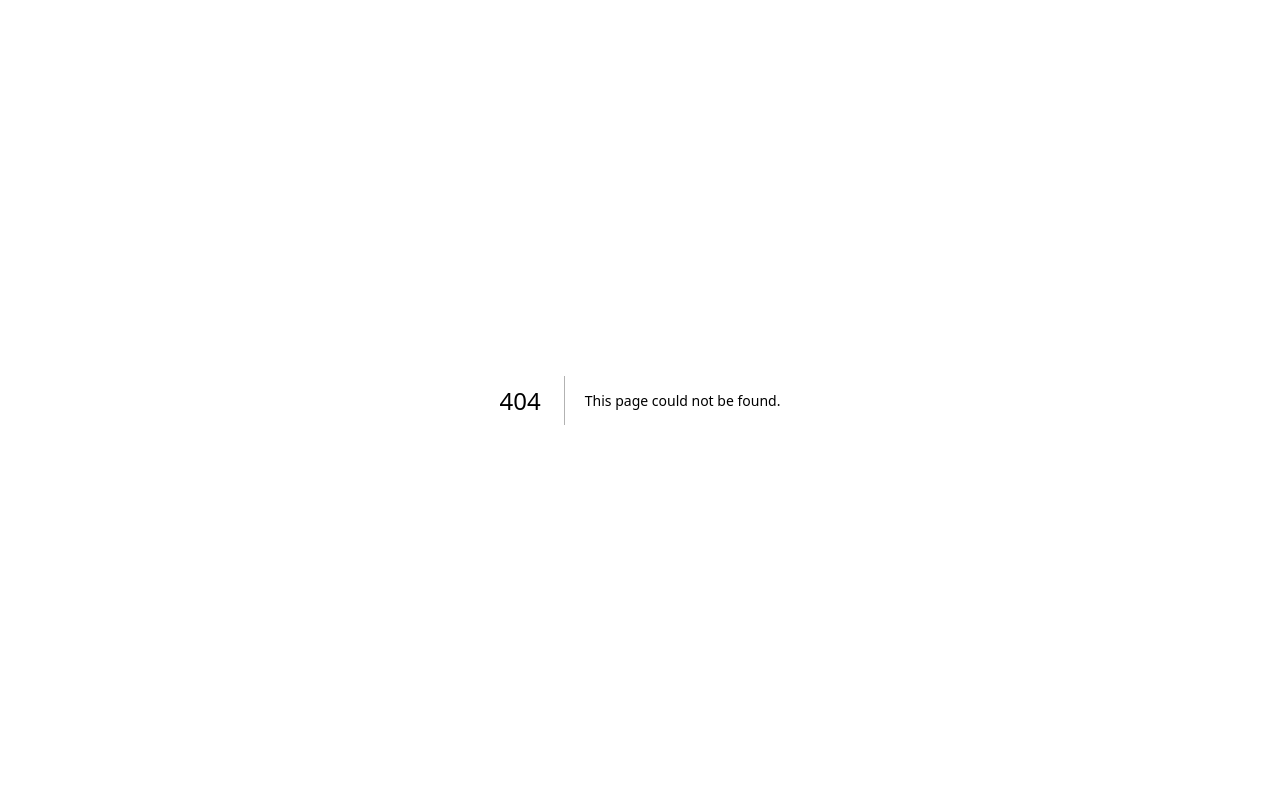
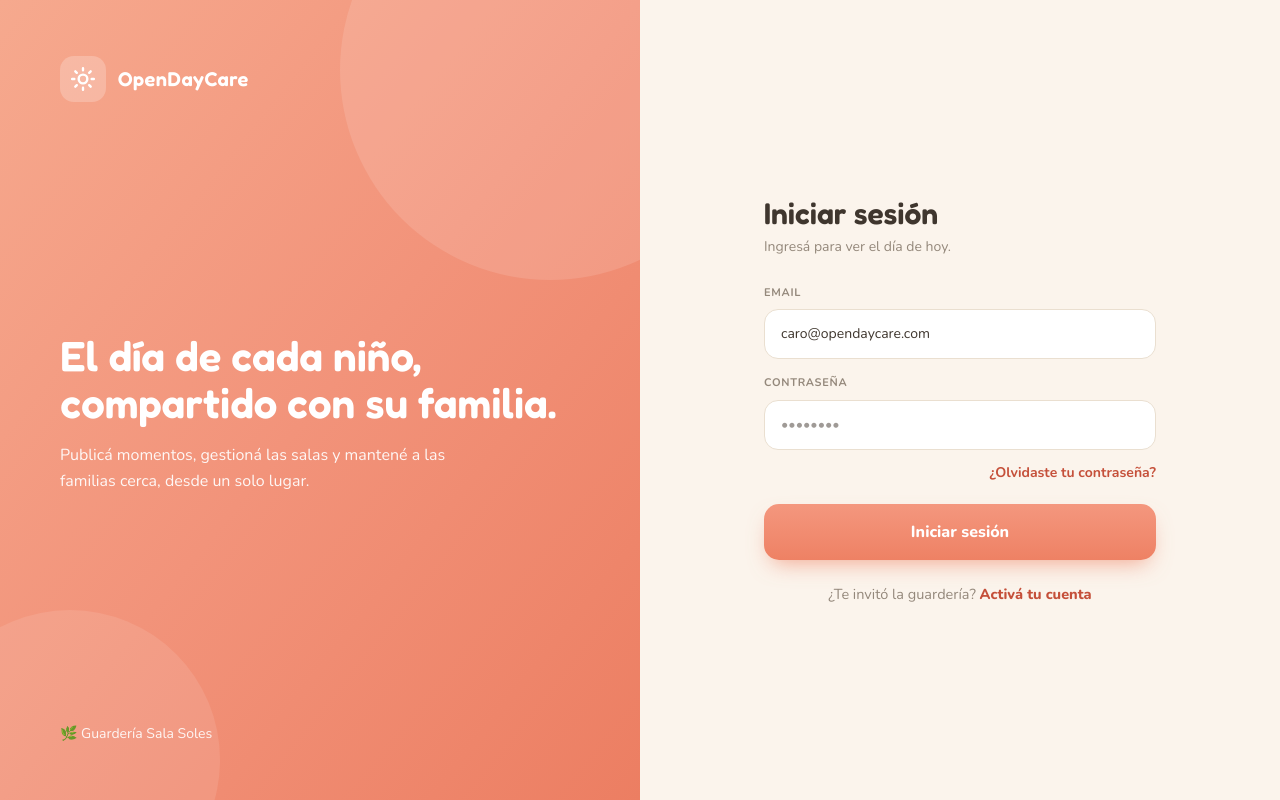
Before and after one commit to AnaRoGon/open-daycare, a Next.js app: page /login in a window 1280 px wide. Before the commit this address had no page. Built offline with nearby package versions, Linux system fonts and the light colour scheme.

Commit message:
Step 02: Create login page

```diff
--- /dev/null
+++ b/app/(auth)/login/page.tsx
@@ -0,0 +1,101 @@
+"use client";
+
+import { useState } from "react";
+import Link from "next/link";
+
+export default function LoginPage() {
+  const [role] = useState<"staff" | "parent">("staff");
+
+  // Role state tracked for future use — no UI toggle shown
+  void role;
+
+  return (
+    <div className="min-h-screen grid grid-cols-1 lg:grid-cols-2 bg-[#FBF4EC]">
+      {/* Branding panel — hidden on mobile */}
+      <div className="hidden lg:flex relative flex-col justify-between p-14 xl:p-[56px_60px] text-white overflow-hidden bg-gradient-to-br from-[#F6A98E] via-[#F2937A] to-[#EC7E62]">
+        {/* Decorative circles */}
+        <div className="absolute w-[420px] h-[420px] rounded-full bg-white/12 -top-[140px] -right-[120px]" />
+        <div className="absolute w-[300px] h-[300px] rounded-full bg-white/10 -bottom-[110px] -left-[80px]" />
+
+        {/* Logo */}
+        <div className="relative flex items-center gap-3">
+          <div className="w-[46px] h-[46px] rounded-[14px] bg-white/22 flex items-center justify-center">
+            <svg width="26" height="26" viewBox="0 0 24 24" fill="none" stroke="#fff" strokeWidth="2.2" strokeLinecap="round" strokeLinejoin="round">
+              <circle cx="12" cy="12" r="4" />
+              <path d="M12 2v2M12 20v2M4.9 4.9l1.4 1.4M17.7 17.7l1.4 1.4M2 12h2M20 12h2M4.9 19.1l1.4-1.4M17.7 6.3l1.4-1.4" />
+            </svg>
+          </div>
+          <span className="font-display font-semibold text-xl tracking-wide">OpenDayCare</span>
+        </div>
+
+        {/* Headline */}
+        <div className="relative">
+          <h1 className="font-display font-semibold text-[42px] leading-[1.12] mb-4">
+            El día de cada niño,<br />compartido con su familia.
+          </h1>
+          <p className="text-base leading-relaxed max-w-[430px] text-white/92">
+            Publicá momentos, gestioná las salas y mantené a las familias cerca, desde un solo lugar.
+          </p>
+        </div>
+
+        {/* Classroom */}
+        <div className="relative text-sm text-white/90">🌿 Guardería Sala Soles</div>
+      </div>
+
+      {/* Login form */}
+      <div className="flex items-center justify-center p-10">
+        <div className="w-full max-w-[392px]">
+          <h2 className="font-display font-semibold text-3xl mb-1.5 text-[#3F362E]">
+            Iniciar sesión
+          </h2>
+          <p className="mb-7 text-[#94887B] text-sm">
+            Ingresá para ver el día de hoy.
+          </p>
+
+          {/* Email */}
+          <div className="text-[11px] font-bold tracking-[0.7px] text-[#94887B] mb-2">
+            EMAIL
+          </div>
+          <input
+            type="email"
+            defaultValue="caro@opendaycare.com"
+            className="w-full px-4 py-3.5 rounded-[14px] border border-[#EADFD0] bg-white text-[#3F362E] text-sm mb-4"
+          />
+
+          {/* Password */}
+          <div className="text-[11px] font-bold tracking-[0.7px] text-[#94887B] mb-2">
+            CONTRASEÑA
+          </div>
+          <input
+            type="password"
+            placeholder="••••••••"
+            className="w-full px-4 py-3.5 rounded-[14px] border border-[#EADFD0] bg-white text-[#3F362E] text-sm mb-2.5"
+          />
+
+          {/* Forgot password */}
+          <div className="text-right mb-5">
+            <span className="text-[#C5503A] text-sm font-bold cursor-pointer">
+              ¿Olvidaste tu contraseña?
+            </span>
+          </div>
+
+          {/* Login button */}
+          <button
+            type="button"
+            className="w-full py-4 rounded-[15px] bg-gradient-to-b from-[#F4977E] to-[#EE8164] text-white font-extrabold text-base cursor-pointer shadow-[0_10px_22px_-8px_rgba(238,129,100,0.7)]"
+          >
+            Iniciar sesión
+          </button>
+
+          {/* Footer link */}
+          <p className="text-center mt-6 text-[#94887B] text-[14.5px]">
+            ¿Te invitó la guardería?{" "}
+            <Link href="/activate" className="text-[#C5503A] font-extrabold">
+              Activá tu cuenta
+            </Link>
+          </p>
+        </div>
+      </div>
+    </div>
+  );
+}
```
